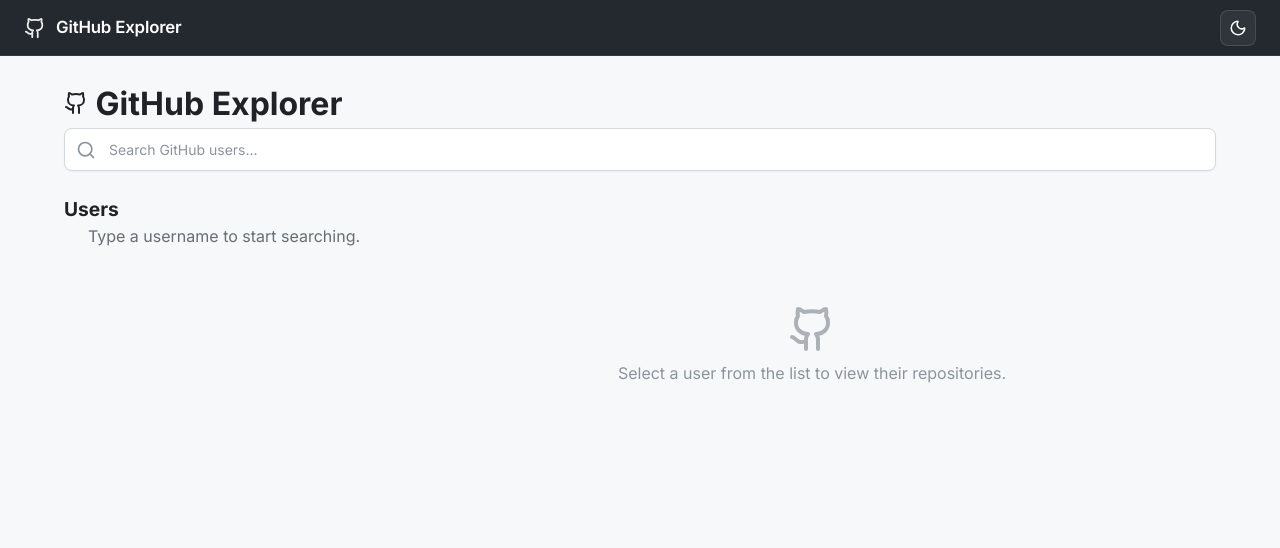
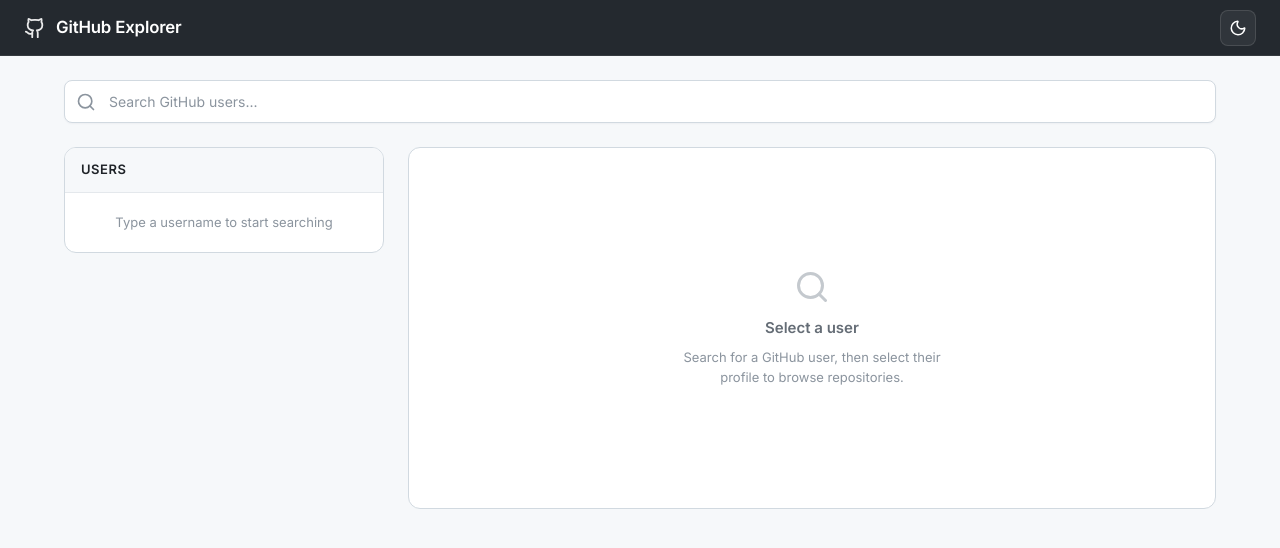
Before and after one commit to Neha-Sharmaaa/GitHub_Explorer, a React (Vite) app: page / in a window 1280 px wide. Shown: the top 548 px of the page. Built offline with nearby package versions, Linux system fonts and the light colour scheme.

Commit message:
refactor: redesign Home page UI with improved empty states, animations, and lucide-react icons

```diff
--- a/src/pages/Home.jsx
+++ b/src/pages/Home.jsx
@@ -5,25 +5,7 @@
 import Loader from '../components/Loader';
 import { useDebounce } from '../hooks/useDebounce';
 import { searchUsers, getUserRepos } from '../services/githubApi';
-// Custom GitHub icon (removed from lucide-react in recent versions)
-const GithubIcon = ({ size = 24, className, style }) => (
-  <svg
-    xmlns="http://www.w3.org/2000/svg"
-    width={size}
-    height={size}
-    viewBox="0 0 24 24"
-    fill="none"
-    stroke="currentColor"
-    strokeWidth="2"
-    strokeLinecap="round"
-    strokeLinejoin="round"
-    className={className}
-    style={style}
-  >
-    <path d="M15 22v-4a4.8 4.8 0 0 0-1-3.5c3 0 6-2 6-5.5.08-1.25-.27-2.48-1-3.5.28-1.15.28-2.35 0-3.5 0 0-1 0-3 1.5-2.64-.5-5.36-.5-8 0C6 2 5 2 5 2c-.3 1.15-.3 2.35 0 3.5A5.403 5.403 0 0 0 4 9c0 3.5 3 5.5 6 5.5-.39.49-.68 1.05-.85 1.65-.17.6-.22 1.23-.15 1.85v4" />
-    <path d="M9 18c-4.51 2-5-2-7-2" />
-  </svg>
-);
+import { BookOpen, Search, AlertCircle } from 'lucide-react';
 
 const Home = () => {
   const [query, setQuery] = useState('');
@@ -115,65 +97,95 @@
 
   return (
     <div className="container">
-      <header>
-        <h1><GithubIcon /> GitHub Explorer</h1>
-        {/* Dark mode toggle normally happens in App.js wrapper, but we keep header simple */}
-      </header>
-
+      {/* Search */}
       <SearchBar query={query} setQuery={setQuery} />
 
-      {/* ERROR STATE: Users */}
-      {usersError && <div className="empty-state" style={{ color: 'red' }}>{usersError}</div>}
+      {/* Error State: Users */}
+      {usersError && (
+        <div className="error-banner">
+          <AlertCircle size={16} />
+          {usersError}
+        </div>
+      )}
 
       <div className="layout-sidebar">
         {/* LEFT COLUMN: Users List */}
-        <div className="users-section">
-          <h2 className="mb-4" style={{ fontSize: '1.2rem' }}>Users</h2>
-
+        <div className="section-panel">
+          <div className="section-header">
+            <span className="section-title">Users</span>
+            {users.length > 0 && (
+              <span className="section-count">{users.length}</span>
+            )}
+          </div>
+          <div className="section-body">
             {/* LOADING STATE */}
             {isUsersLoading && <Loader message="Searching users..." />}
 
-          {/* EMPTY STATE */}
+            {/* EMPTY STATE: No results found */}
             {!isUsersLoading && !usersError && users.length === 0 && debouncedQuery && (
-            <div className="empty-state">No users found for "{debouncedQuery}".</div>
-          )}
-          {!isUsersLoading && query === '' && users.length === 0 && (
-            <div className="text-secondary text-center mt-4">Type a username to start searching.</div>
+              <div className="empty-state fade-in">
+                <Search size={32} className="empty-state__icon" />
+                <p className="empty-state__title">No users found</p>
+                <p className="empty-state__desc">
+                  No results for "{debouncedQuery}". Try a different search term.
+                </p>
+              </div>
             )}
 
-          <div className="flex-col gap-2">
-            {users.map(user => (
+            {/* PROMPT STATE: No query yet */}
+            {!isUsersLoading && query === '' && users.length === 0 && (
+              <p className="prompt-text">Type a username to start searching</p>
+            )}
+
+            {/* USERS LIST */}
+            <div className="grid-repos">
+              {users.map((user, i) => (
+                <div key={user.id} className="fade-in" style={{ animationDelay: `${i * 40}ms` }}>
                   <UserCard
-                key={user.id}
                     user={user}
                     onClick={handleUserClick}
                     isActive={selectedUser === user.login}
                   />
+                </div>
               ))}
+            </div>
           </div>
         </div>
 
         {/* RIGHT COLUMN: Repositories */}
-        <div className="repos-section">
+        <div className="section-panel">
           {selectedUser ? (
             <>
-              <h2 className="mb-4" style={{ fontSize: '1.2rem' }}>Repositories for {selectedUser}</h2>
+              {/* Repos Header */}
+              <div className="repos-header">
+                <span className="repos-header__title">
+                  <BookOpen size={16} />
+                  Repositories for <strong style={{ marginLeft: '0.25rem' }}>{selectedUser}</strong>
+                </span>
+                {repos.length > 0 && (
+                  <span className="repos-header__count">{processedRepos.length}</span>
+                )}
+              </div>
 
               {/* Filter & Sort Controls */}
               {repos.length > 0 && (
-                <div className="flex gap-4 mb-4" style={{ flexWrap: 'wrap' }}>
+                <div className="controls-bar">
+                  <label className="control-label" htmlFor="sort-select">Sort:</label>
                   <select
-                    style={{ padding: '0.5rem', borderRadius: '8px', border: '1px solid var(--border-color)', background: 'var(--card-bg)', color: 'var(--text-color)' }}
+                    id="sort-select"
+                    className="control-select"
                     value={sortBy}
                     onChange={e => setSortBy(e.target.value)}
                   >
                     <option value="updated">Recently Updated</option>
-                    <option value="stars">Most Stars ⭐️</option>
-                    <option value="forks">Most Forks 🍴</option>
+                    <option value="stars">Most Stars</option>
+                    <option value="forks">Most Forks</option>
                   </select>
 
+                  <label className="control-label" htmlFor="lang-select" style={{ marginLeft: '0.25rem' }}>Language:</label>
                   <select
-                    style={{ padding: '0.5rem', borderRadius: '8px', border: '1px solid var(--border-color)', background: 'var(--card-bg)', color: 'var(--text-color)' }}
+                    id="lang-select"
+                    className="control-select"
                     value={filterLang}
                     onChange={e => setFilterLang(e.target.value)}
                   >
@@ -188,24 +200,38 @@
               {isReposLoading && <Loader message={`Loading ${selectedUser}'s repos...`} />}
 
               {/* ERROR STATE */}
-              {reposError && <div className="empty-state" style={{ color: 'red' }}>{reposError}</div>}
+              {reposError && (
+                <div className="error-banner" style={{ margin: '1rem' }}>
+                  <AlertCircle size={16} />
+                  {reposError}
+                </div>
+              )}
 
               {/* EMPTY STATE */}
               {!isReposLoading && !reposError && repos.length === 0 && (
-                <div className="empty-state">User has no public repositories.</div>
+                <div className="empty-state fade-in">
+                  <BookOpen size={32} className="empty-state__icon" />
+                  <p className="empty-state__title">No repositories</p>
+                  <p className="empty-state__desc">This user has no public repositories.</p>
+                </div>
               )}
 
               {/* REPOS LIST */}
               <div className="grid-repos">
-                {processedRepos.map(repo => (
-                  <RepoCard key={repo.id} repo={repo} />
+                {processedRepos.map((repo, i) => (
+                  <div key={repo.id} className="fade-in" style={{ animationDelay: `${i * 30}ms` }}>
+                    <RepoCard repo={repo} />
+                  </div>
                 ))}
               </div>
             </>
           ) : (
-            <div className="empty-state" style={{ display: 'flex', flexDirection: 'column', alignItems: 'center', justifyContent: 'center', height: '100%', minHeight: '300px' }}>
-              <GithubIcon size={48} className="text-secondary mb-4" style={{ opacity: 0.5 }} />
-              <p>Select a user from the list to view their repositories.</p>
+            <div className="empty-state" style={{ minHeight: '360px' }}>
+              <Search size={36} className="empty-state__icon" />
+              <p className="empty-state__title">Select a user</p>
+              <p className="empty-state__desc">
+                Search for a GitHub user, then select their profile to browse repositories.
+              </p>
             </div>
           )}
         </div>
```
Lines whose indentation alone changed are shown as unchanged.
